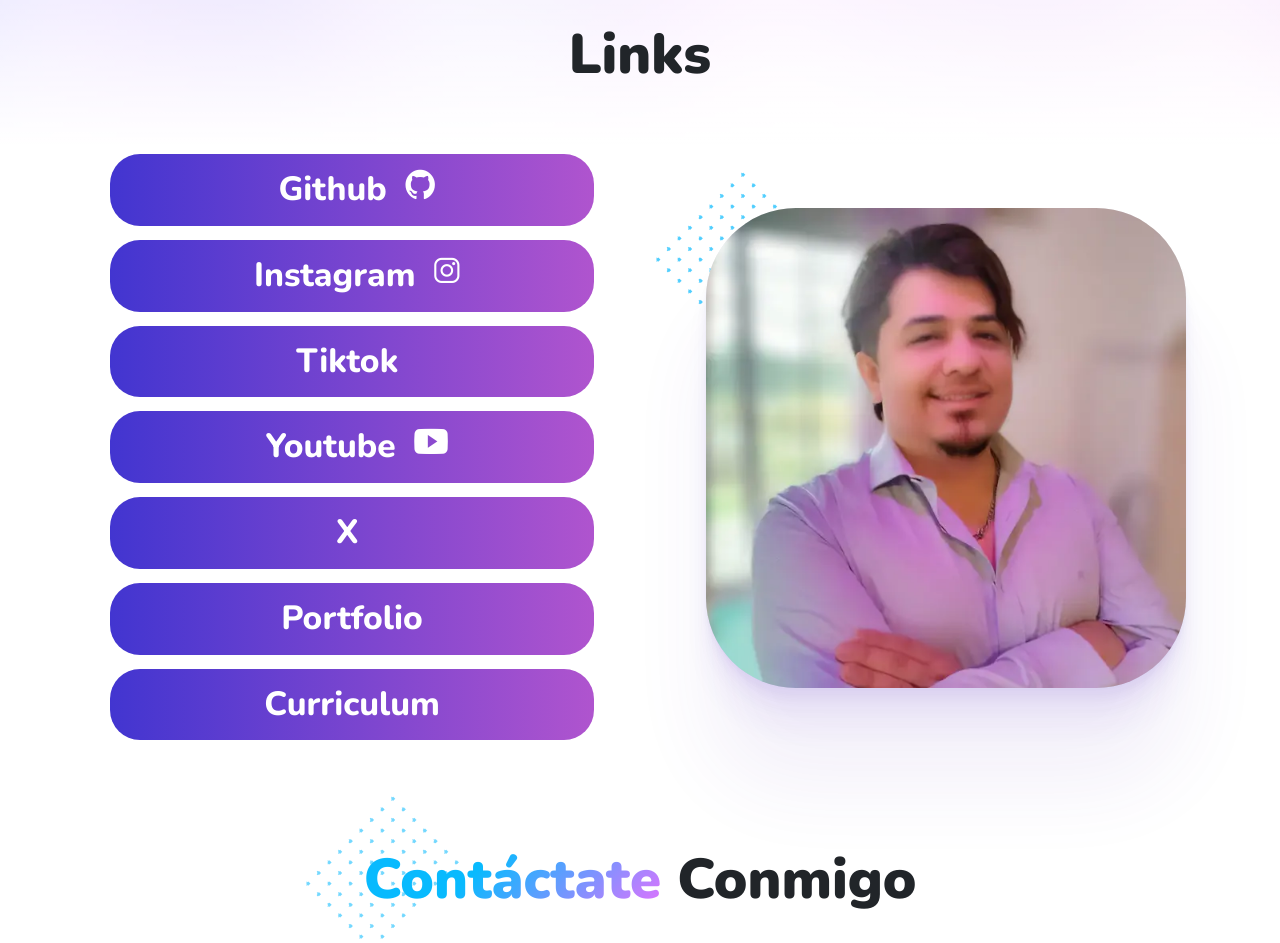
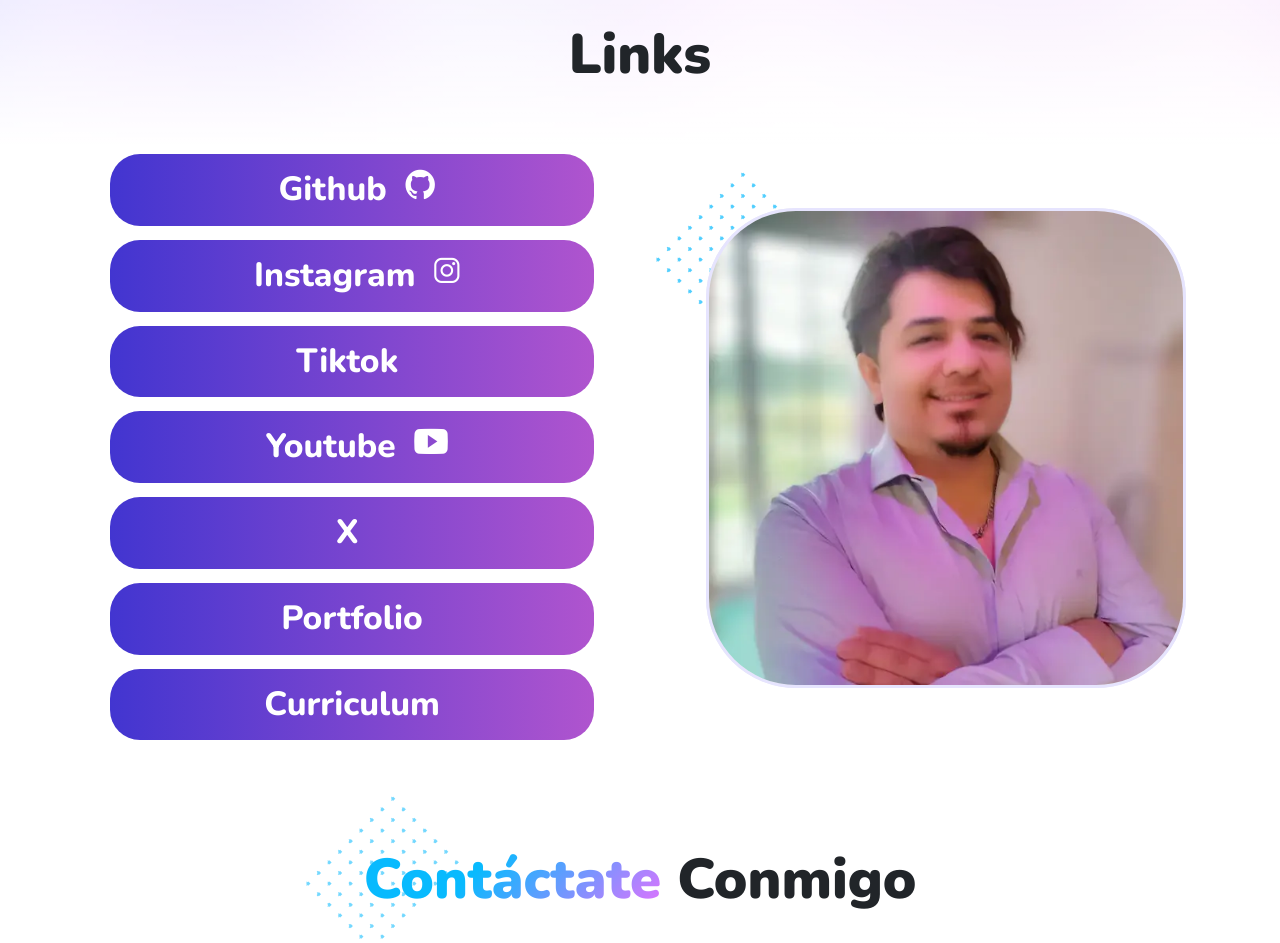
Before and after one commit to emangonzalezdev/fabiangonzalezdev, a Jekyll site: the page built from _pages/links.md, in a window 1280 px wide. Shown: the part 311-1254 px from the top of the page. Built offline with Jekyll 4.4.1, drawn with Linux system fonts in a browser that asks for light colours.

Commit message:
cambios front

```diff
--- a/_sass/2-base/_base.scss
+++ b/_sass/2-base/_base.scss
@@ -343,14 +343,14 @@
 @media (min-width: 768px){
 .autorImagen{
   background-image: url("/assets/img/600x600.webp") !important;
-  background-position: 20% 40% !important;
+  background-position: 50% 30% !important;
 }
 }
 
 @media (max-width: 767px){
   .autorImagen{
     background-image: url("/assets/img/600x600_mobile.webp") !important;
-    background-position: 20% 40% !important;
+    background-position: 50% 40% !important;
     max-height: 220px !important;
   }
   }
--- a/_sass/3-modules/_author.scss
+++ b/_sass/3-modules/_author.scss
@@ -190,9 +190,11 @@
       border-radius: 90px;
       object-fit: cover;
       user-select: none;
-      box-shadow: 0px 100px 80px rgba(98, 56, 189, 0.07), 0px 41.7776px 33.4221px rgba(98, 56, 189, 0.0503198), 0px 22.3363px 17.869px rgba(98, 56, 189, 0.0417275), 0px 12.5216px 10.0172px rgba(98, 56, 189, 0.035), 0px 6.6501px 5.32008px rgba(98, 56, 189, 0.0282725), 0px 2.76726px 2.21381px rgba(98, 56, 189, 0.0196802);
+
       transition: inherit;
-      background: $background-color;
+      border-style: solid;
+
+      border-color: #e6e4fe;
     }
 
   }
```
